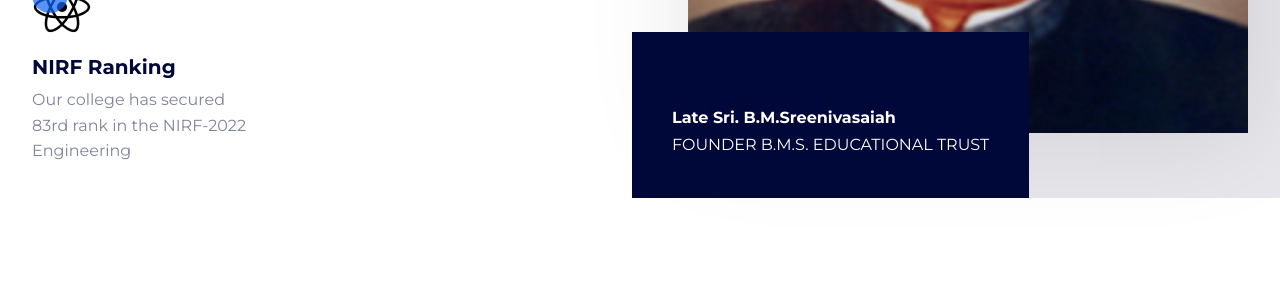
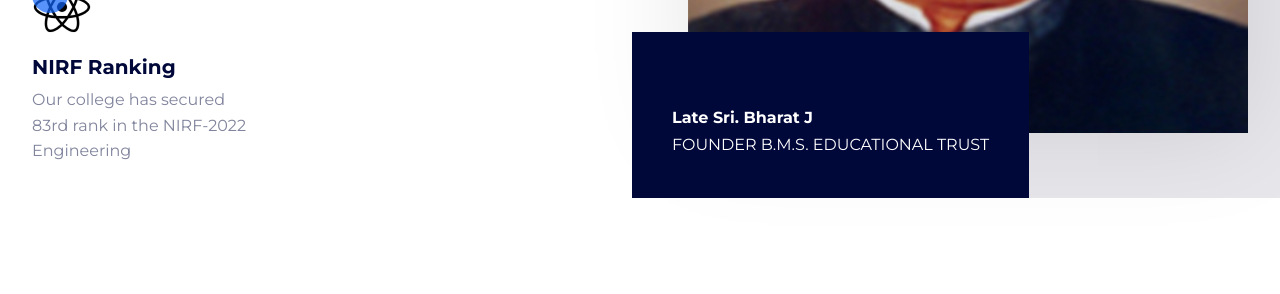
Before and after one commit to Likith303/PHP-APP2, a PHP site: page / in a window 1280 px wide. Shown: the part 642-936 px from the top of the page. Run offline with PHP 8.4, Linux system fonts and the light colour scheme.

Commit message:
Update index.php

```diff
--- a/Attendance/index.php
+++ b/Attendance/index.php
@@ -66,7 +66,7 @@
             <div class="hero-img-overlay">
               <p class="para">
 
-              <p class="para">Late Sri. B.M.Sreenivasaiah</p>
+              <p class="para">Late Sri. Bharat J</p>
               <p class="para">FOUNDER B.M.S. EDUCATIONAL TRUST</p>
             </div>
           </div>
```
